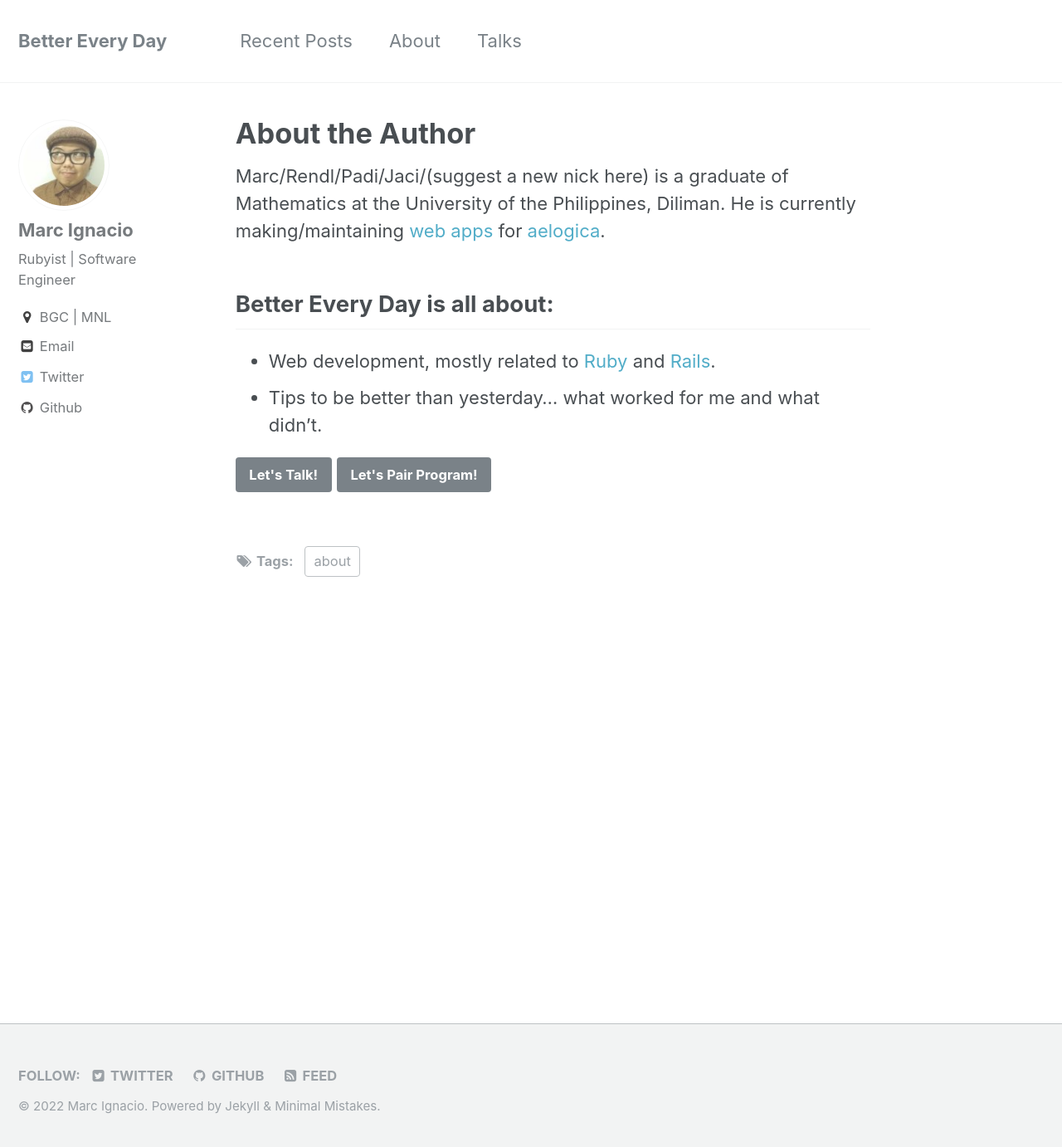
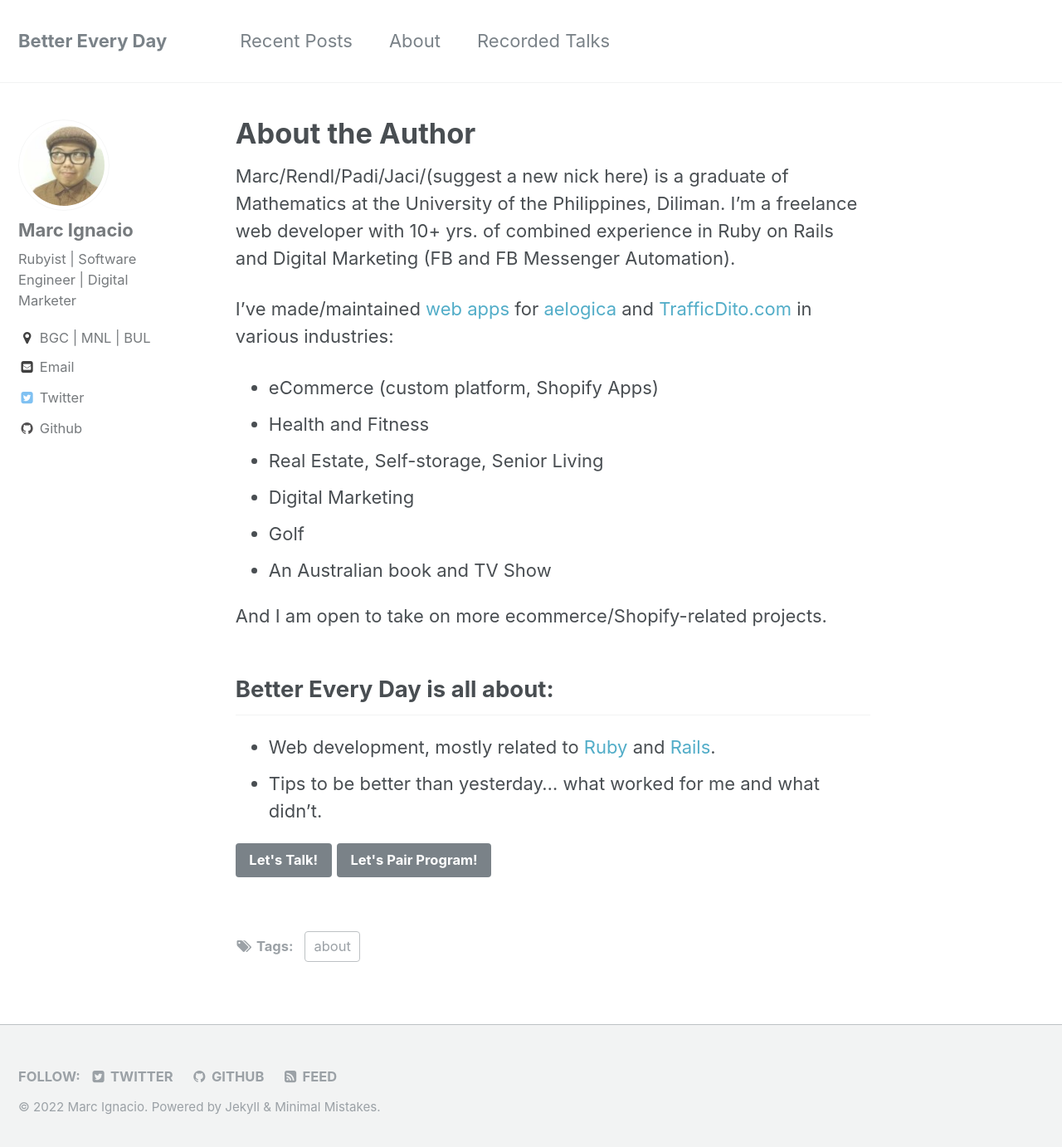
Before and after one commit to padi/padi.github.io, a Jekyll site: the page built from _pages/about.md, in a window 1280 px wide and 1389 px high. Shown: the top 1382 px of the window at 83% size. Built offline with Jekyll 4.4.1, drawn with Linux system fonts in a browser that asks for light colours.

Commit message:
Update some content for 2022
To reflect more of my current status

Still not sure whether to migrate to Bridgetown.rb or to 11ty

```diff
--- a/_config.yml
+++ b/_config.yml
@@ -60,7 +60,7 @@
 
 # Social Sharing
 twitter:
-  username               : pd_i
+  username               : marcrendl
 facebook:
   username               :
   app_id                 :
@@ -84,8 +84,8 @@
 author:
   name             : "Marc Ignacio"
   avatar           : "bio-photo.jpg"
-  bio              : "Rubyist | Software Engineer"
-  location         : "BGC | MNL"
+  bio              : "Rubyist | Software Engineer | Digital Marketer"
+  location         : "BGC | MNL | BUL"
   email            : "marcrendlignacio+blog@gmail.com"
   uri              :
   bitbucket        :
@@ -105,7 +105,7 @@
   stackoverflow    : # "123456/username" (the last part of your profile url, e.g. http://stackoverflow.com/users/123456/username)
   steam            :
   tumblr           :
-  twitter          : pd_i
+  twitter          : marcrendl
   vine             :
   weibo            :
   xing             :
--- a/_data/navigation.yml
+++ b/_data/navigation.yml
@@ -4,5 +4,5 @@
     url: /
   - title: About
     url: /about
-  - title: Talks
+  - title: Recorded Talks
     url: https://www.youtube.com/playlist?list=PLUWxUW-YCdzw4plP128fg6kUK8obHMD4b
--- a/_pages/about.md
+++ b/_pages/about.md
@@ -8,7 +8,18 @@
 ---
 
 Marc/Rendl/Padi/Jaci/(suggest a new nick here) is a graduate of Mathematics at the University of the Philippines, Diliman.
-He is currently making/maintaining [web apps]({{ site.url }}/articles/web-apps-vs-websites/) for [aelogica](http://aelogica.com).
+I'm a freelance web developer with 10+ yrs. of combined experience in Ruby on Rails and Digital Marketing (FB and FB Messenger Automation).
+
+I've made/maintained [web apps]({{ site.url }}/articles/web-apps-vs-websites/) for [aelogica](http://aelogica.com) and [TrafficDito.com](https://trafficdito.com) in various industries:
+
+- eCommerce (custom platform, Shopify Apps)
+- Health and Fitness
+- Real Estate, Self-storage, Senior Living
+- Digital Marketing
+- Golf
+- An Australian book and TV Show
+
+And I am open to take on more ecommerce/Shopify-related projects.
 
 ## Better Every Day is all about:
 
```
Also changed, not shown: _posts/2013-03-23-first-post.md (+1 -1 lines).
